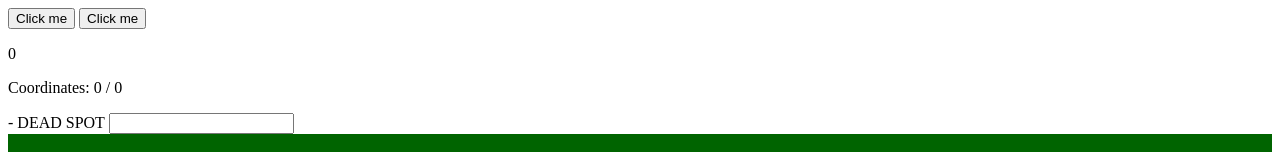
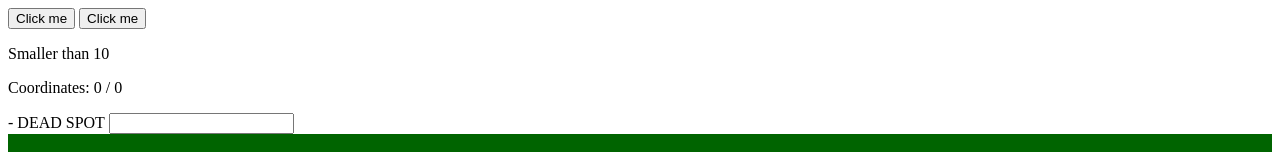
Before and after one commit to aubreyjones07/seniorproject-dgm3790-challengerequirements, a plain HTML site: page index.html in a window 1280 px wide. Shown: the top 152 px of the page. Drawn offline with Linux system fonts and the light colour scheme.

Commit message:
add ternary expression to second button

```diff
--- a/index.html
+++ b/index.html
@@ -26,7 +26,7 @@
  <div id="app">
   <button v-on:click="increase(2, $event)">Click me</button>
   <button v-on:click="counter++">Click me</button>
-  <p>{{ counter * 2}}</p>
+  <p>{{ counter * 2 > 10 ? 'Greater than 10' : 'Smaller than 10'}}</p>
 <p v-on:mousemove="updateCoordinates">Coordinates: {{ x }} / {{ y }}</p>
 - <span v-on:mousemove.stop="">DEAD SPOT</span>
 <input type="text" v-on:keyup.enter.space="alertMe">
```
